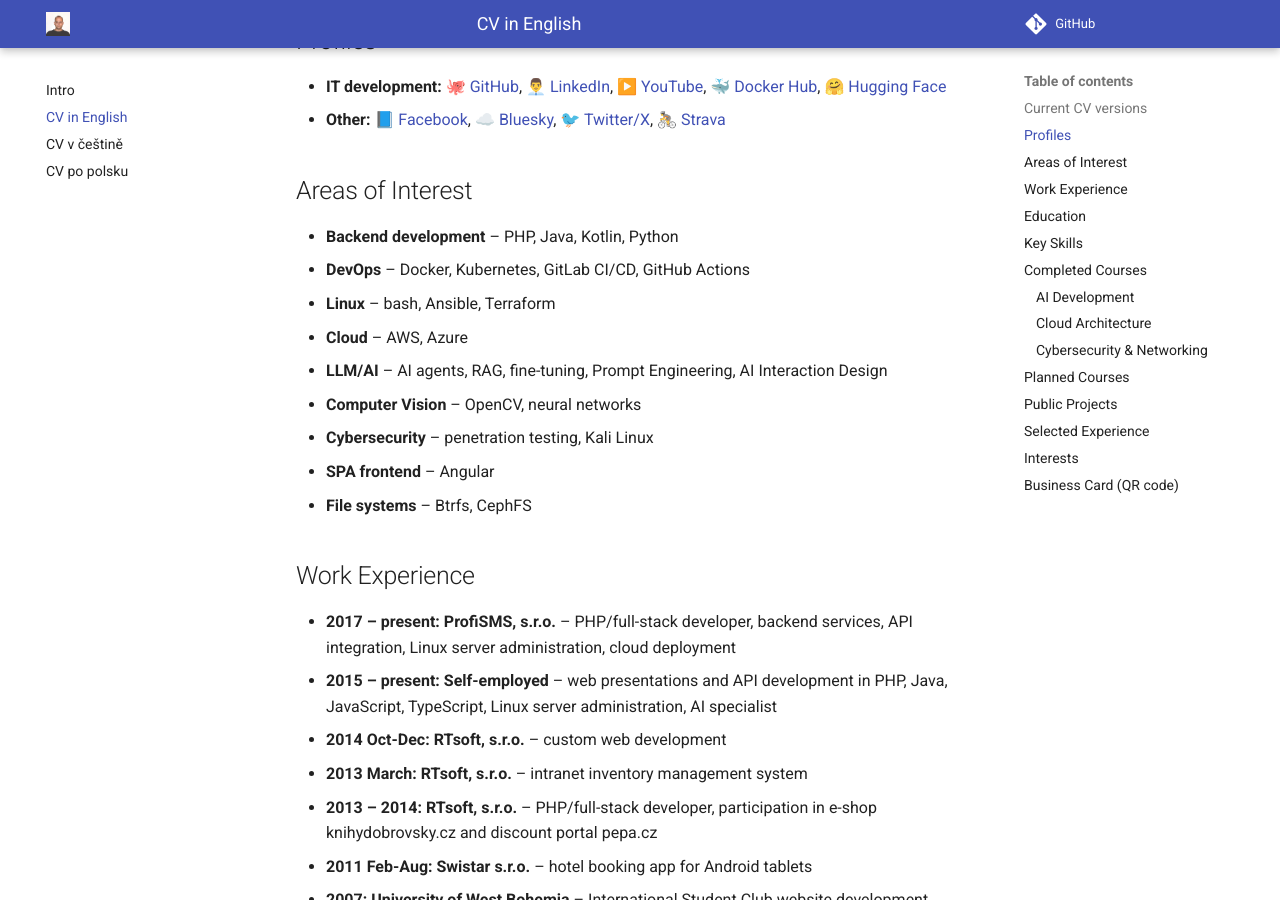
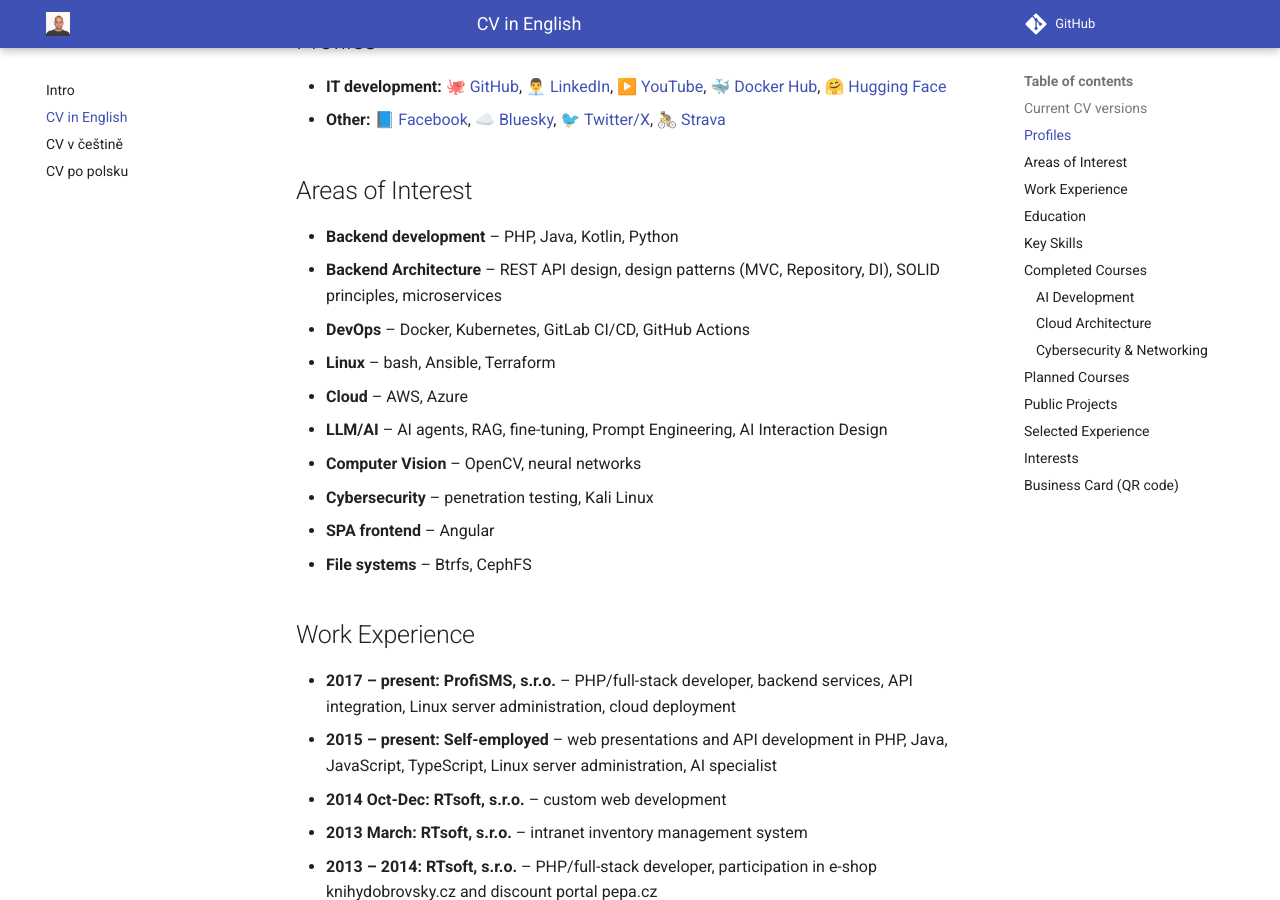
Before and after one commit to kratocz/kratocz, an MkDocs documentation site: the page built from docs/en/cv.md, in a window 1280 px wide and 900 px high, scrolled down 432 px. Built offline with MkDocs 1.6.1 and Material for MkDocs 9.7.7, drawn with Linux system fonts in a browser that asks for light colours.

Commit message:
docs(cv): add Backend Architecture to areas of interest
Add Backend Architecture section highlighting REST API design, design patterns (MVC, Repository, DI), SOLID principles, and microservices expertise.

🤖 Generated with [Claude Code](https://claude.com/claude-code)

Co-Authored-By: Claude Sonnet 4.5 <noreply@anthropic.com>

```diff
--- a/docs/en/cv.md
+++ b/docs/en/cv.md
@@ -16,6 +16,7 @@
 ## Areas of Interest
 
 * **Backend development** – PHP, Java, Kotlin, Python
+* **Backend Architecture** – REST API design, design patterns (MVC, Repository, DI), SOLID principles, microservices
 * **DevOps** – Docker, Kubernetes, GitLab CI/CD, GitHub Actions
 * **Linux** – bash, Ansible, Terraform
 * **Cloud** – AWS, Azure
```
Also changed, not shown: docs/cs/cv.md (+1 -0 lines), docs/pl/cv.md (+1 -0 lines).
